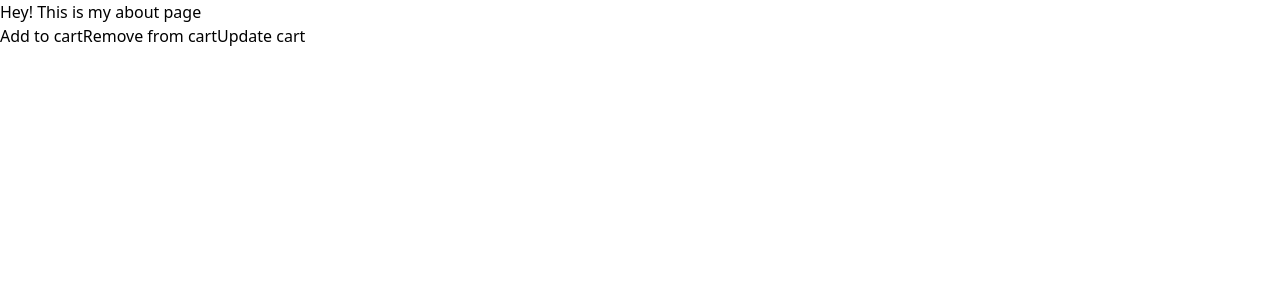
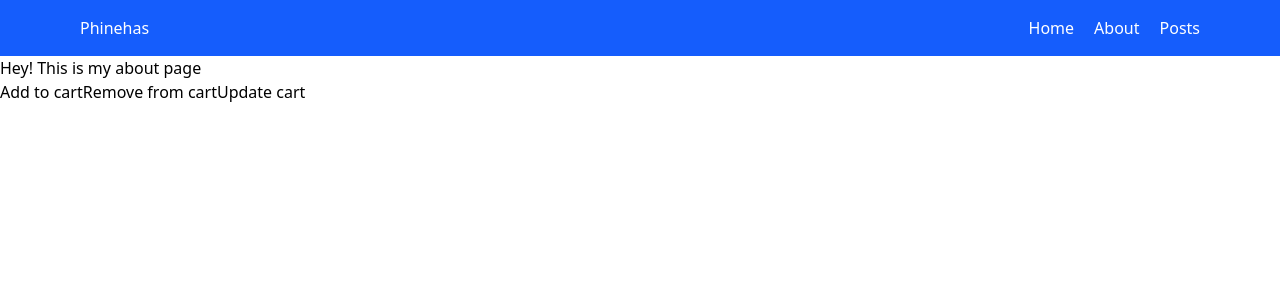
Before and after one commit to poseitutu10/alx-project-0x02-setup, a Next.js app in the folder alx-project-0x02/: page /about in a window 1280 px wide. Shown: the top 300 px of the page. Built offline with nearby package versions, Linux system fonts and the light colour scheme.

Commit message:
Navigation implementation

```diff
--- a/alx-project-0x02/components/layout/Header.tsx
+++ b/alx-project-0x02/components/layout/Header.tsx
@@ -10,6 +10,7 @@ const Header: React.FC = () => {
         <ul className="space-x-5">
           <Link href={`/home`}>Home</Link>
           <Link href={`/about`}>About</Link>
+          <Link href={`/posts`}>Posts</Link>
         </ul>
       </nav>
     </header>
--- a/alx-project-0x02/pages/about.tsx
+++ b/alx-project-0x02/pages/about.tsx
@@ -1,8 +1,10 @@
 import Button from "@/components/common/Button";
+import Header from "@/components/layout/Header";
 
 const About: React.FC = () => {
   return (
     <>
+    <Header />
       <h1>Hey! This is my about page</h1>
       <Button title="Add to cart" size="small" shape="rounded-sm" />
       <Button title="Remove from cart" size="medium" shape="rounded-md" />
--- /dev/null
+++ b/alx-project-0x02/pages/posts.tsx
@@ -0,0 +1,11 @@
+import Header from "@/components/layout/Header";
+
+const Post: React.FC = () => {
+  return (
+    <>
+      <Header />
+    </>
+  )
+}
+
+export default Post;
```
